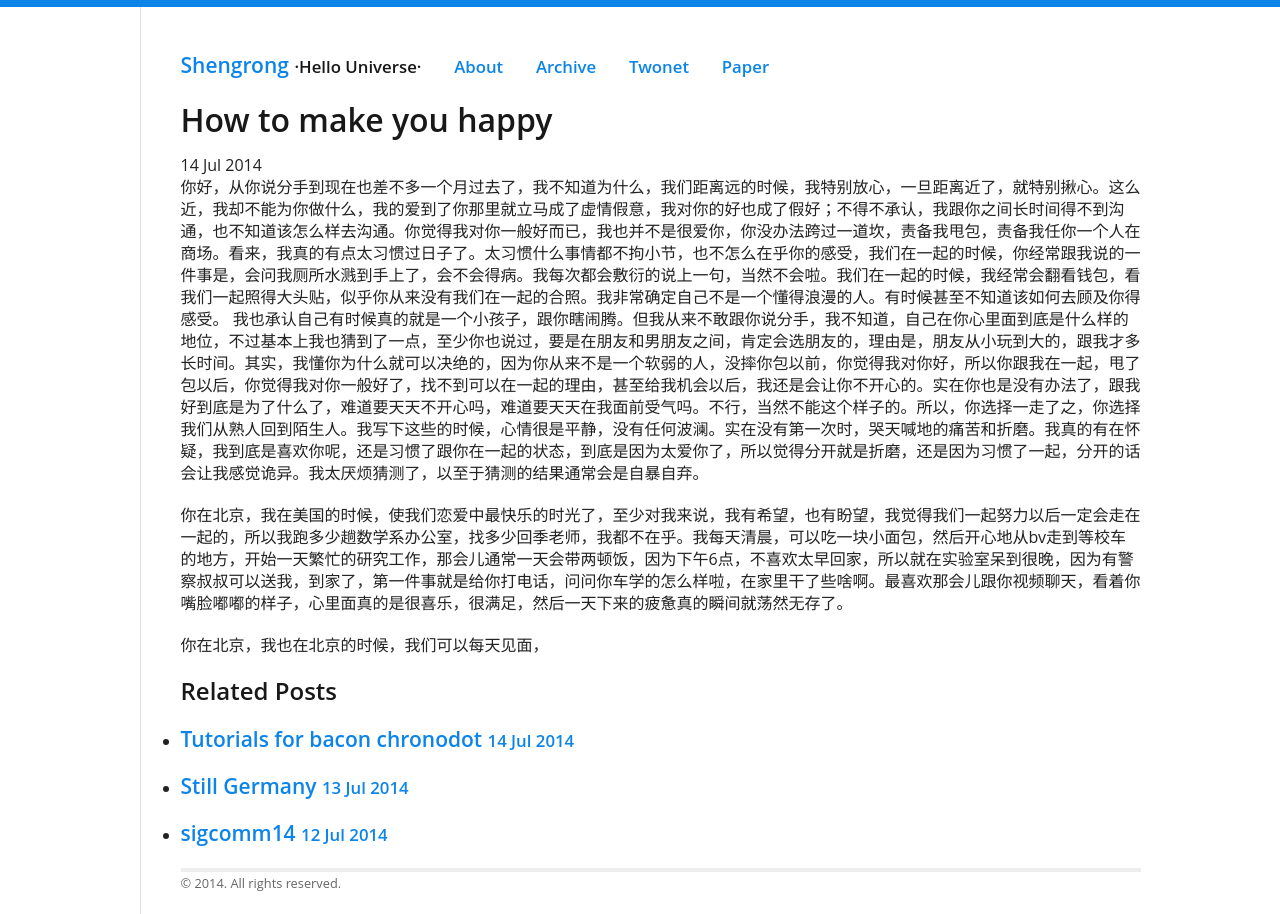
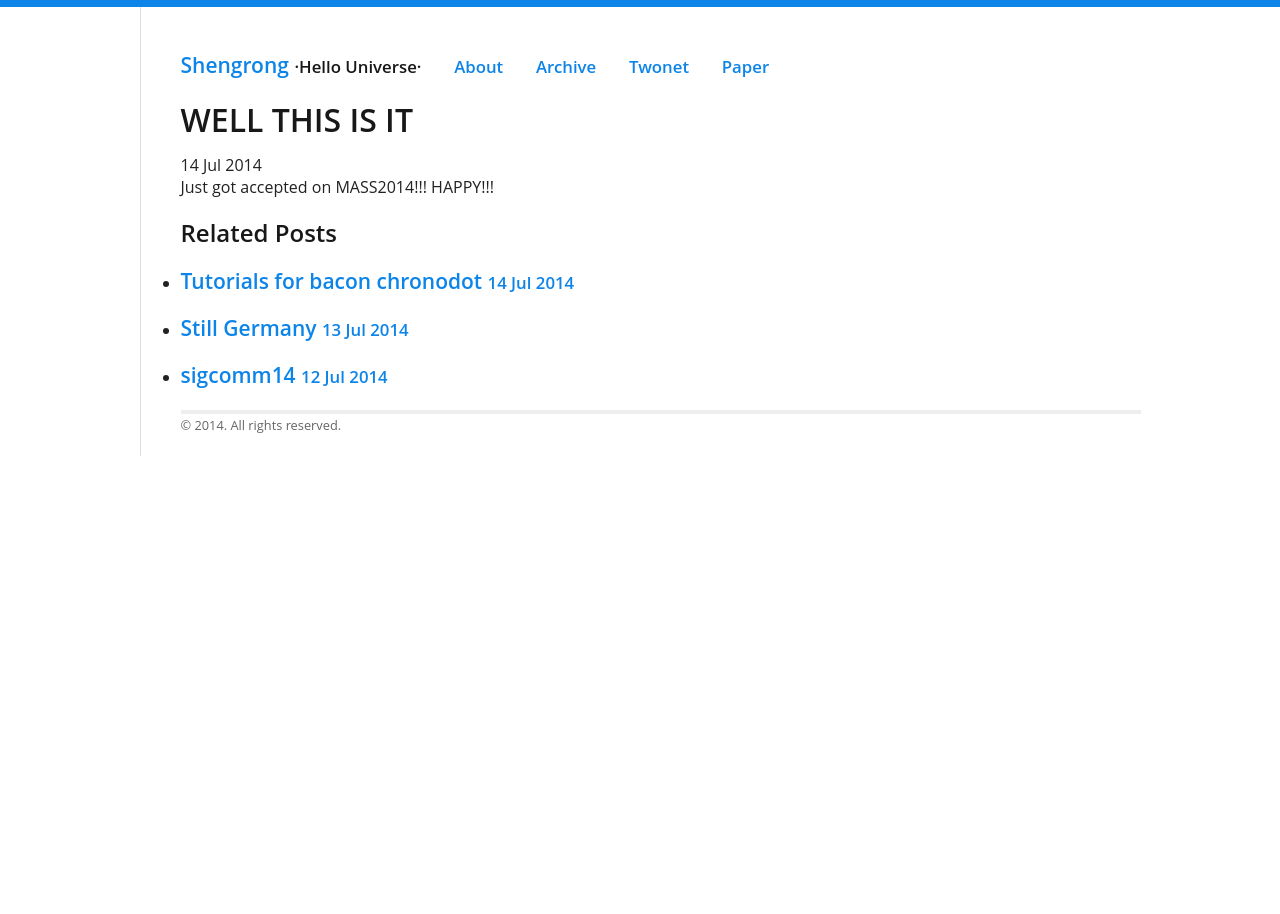
Before and after one commit to syin2/yinshengrong.github.io, a Jekyll site: the page built from _posts/2014-07-14-makeyouhappy.md, in a window 1280 px wide. Built offline with Jekyll 4.4.1, drawn with Linux system fonts in a browser that asks for light colours; Markdown is read by kramdown in place of the engine named in the settings.

Commit message:
post changed

```diff
--- a/_posts/2014-07-14-makeyouhappy.md
+++ b/_posts/2014-07-14-makeyouhappy.md
@@ -1,11 +1,6 @@
 ---
  layout: post
- title: How to make you happy
+ title: WELL THIS IS IT
 ---
 
-
-你好，从你说分手到现在也差不多一个月过去了，我不知道为什么，我们距离远的时候，我特别放心，一旦距离近了，就特别揪心。这么近，我却不能为你做什么，我的爱到了你那里就立马成了虚情假意，我对你的好也成了假好；不得不承认，我跟你之间长时间得不到沟通，也不知道该怎么样去沟通。你觉得我对你一般好而已，我也并不是很爱你，你没办法跨过一道坎，责备我甩包，责备我任你一个人在商场。看来，我真的有点太习惯过日子了。太习惯什么事情都不拘小节，也不怎么在乎你的感受，我们在一起的时候，你经常跟我说的一件事是，会问我厕所水溅到手上了，会不会得病。我每次都会敷衍的说上一句，当然不会啦。我们在一起的时候，我经常会翻看钱包，看我们一起照得大头贴，似乎你从来没有我们在一起的合照。我非常确定自己不是一个懂得浪漫的人。有时候甚至不知道该如何去顾及你得感受。 我也承认自己有时候真的就是一个小孩子，跟你瞎闹腾。但我从来不敢跟你说分手，我不知道，自己在你心里面到底是什么样的地位，不过基本上我也猜到了一点，至少你也说过，要是在朋友和男朋友之间，肯定会选朋友的，理由是，朋友从小玩到大的，跟我才多长时间。其实，我懂你为什么就可以决绝的，因为你从来不是一个软弱的人，没摔你包以前，你觉得我对你好，所以你跟我在一起，甩了包以后，你觉得我对你一般好了，找不到可以在一起的理由，甚至给我机会以后，我还是会让你不开心的。实在你也是没有办法了，跟我好到底是为了什么了，难道要天天不开心吗，难道要天天在我面前受气吗。不行，当然不能这个样子的。所以，你选择一走了之，你选择我们从熟人回到陌生人。我写下这些的时候，心情很是平静，没有任何波澜。实在没有第一次时，哭天喊地的痛苦和折磨。我真的有在怀疑，我到底是喜欢你呢，还是习惯了跟你在一起的状态，到底是因为太爱你了，所以觉得分开就是折磨，还是因为习惯了一起，分开的话会让我感觉诡异。我太厌烦猜测了，以至于猜测的结果通常会是自暴自弃。
-
-你在北京，我在美国的时候，使我们恋爱中最快乐的时光了，至少对我来说，我有希望，也有盼望，我觉得我们一起努力以后一定会走在一起的，所以我跑多少趟数学系办公室，找多少回季老师，我都不在乎。我每天清晨，可以吃一块小面包，然后开心地从bv走到等校车的地方，开始一天繁忙的研究工作，那会儿通常一天会带两顿饭，因为下午6点，不喜欢太早回家，所以就在实验室呆到很晚，因为有警察叔叔可以送我，到家了，第一件事就是给你打电话，问问你车学的怎么样啦，在家里干了些啥啊。最喜欢那会儿跟你视频聊天，看着你嘴脸嘟嘟的样子，心里面真的是很喜乐，很满足，然后一天下来的疲惫真的瞬间就荡然无存了。
-
-你在北京，我也在北京的时候，我们可以每天见面，
+Just got accepted on MASS2014!!! HAPPY!!!
```
